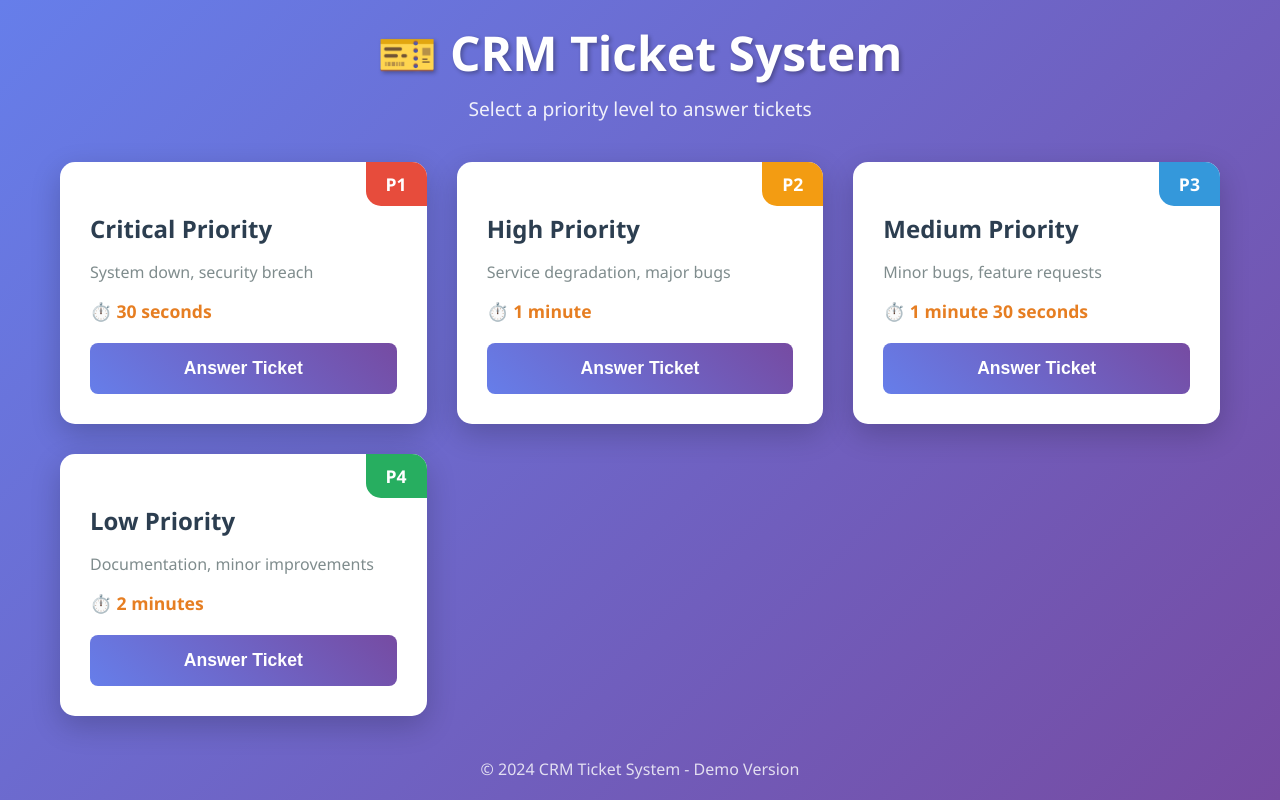
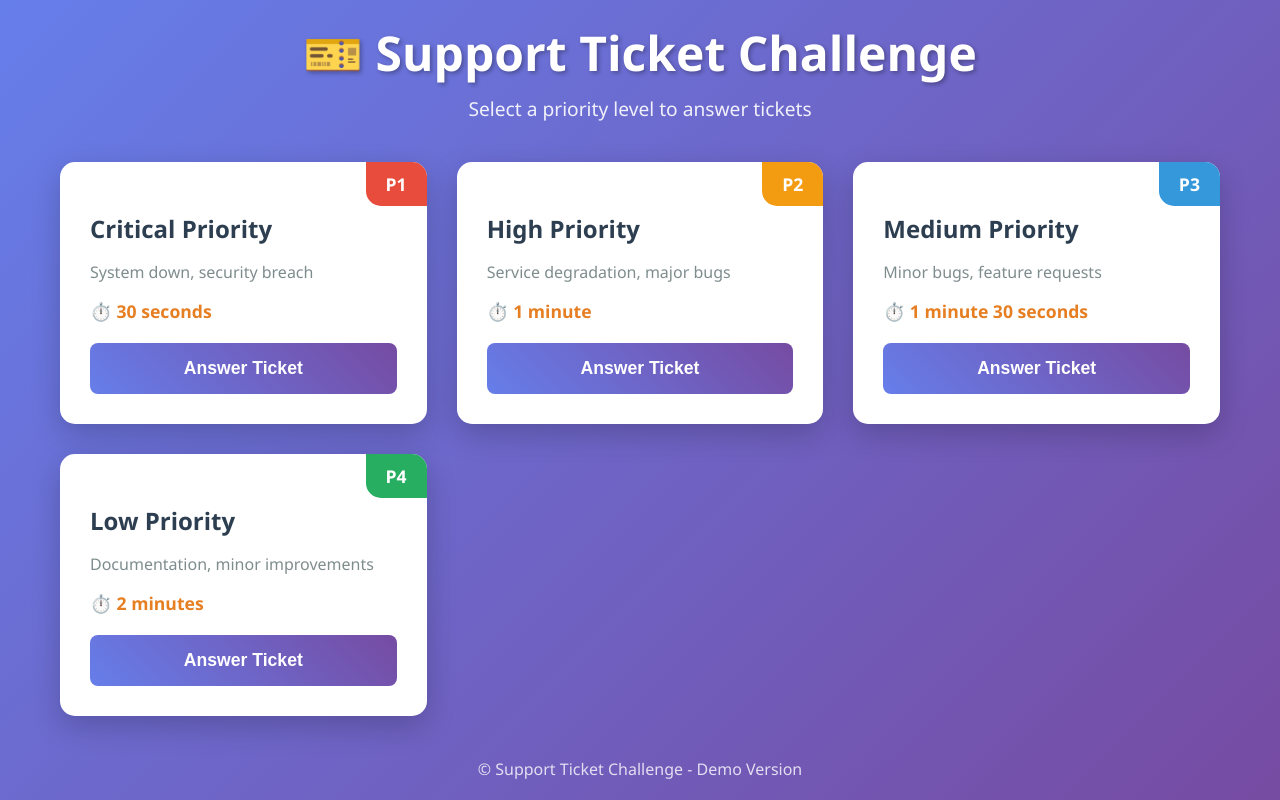
Before and after one commit to pagemag/fair, a plain HTML site: page index.html in a window 1280 px wide. Drawn offline with Linux system fonts and the light colour scheme.

Commit message:
Update index.html

```diff
--- a/index.html
+++ b/index.html
@@ -3,13 +3,13 @@
 <head>
     <meta charset="UTF-8">
     <meta name="viewport" content="width=device-width, initial-scale=1.0">
-    <title>CRM Ticket System</title>
+    <title>Support Ticket Challenge</title>
     <link rel="stylesheet" href="styles.css">
 </head>
 <body>
     <div class="container">
         <header>
-            <h1>🎫 CRM Ticket System</h1>
+            <h1>🎫 Support Ticket Challenge</h1>
             <p>Select a priority level to answer tickets</p>
         </header>
 
@@ -48,7 +48,7 @@
         </div>
 
         <footer>
-            <p>© 2024 CRM Ticket System - Demo Version</p>
+            <p>© Support Ticket Challenge - Demo Version</p>
         </footer>
     </div>
 </body>
```
